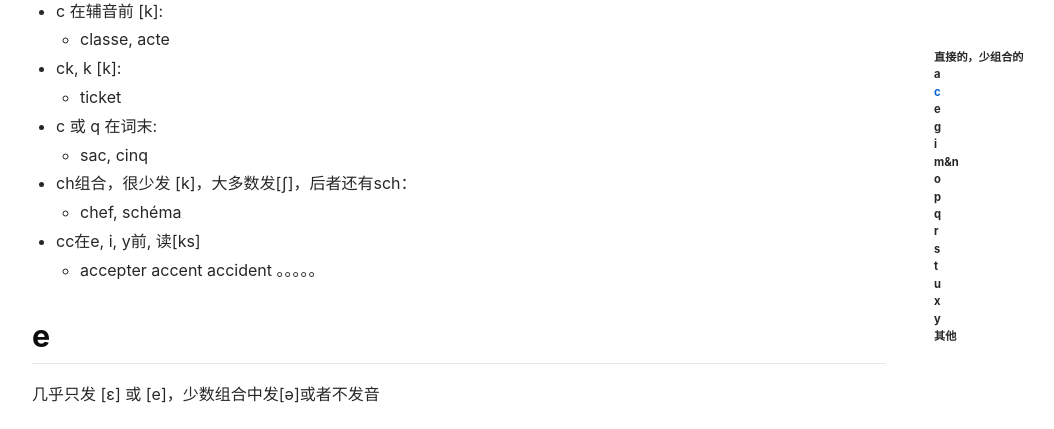
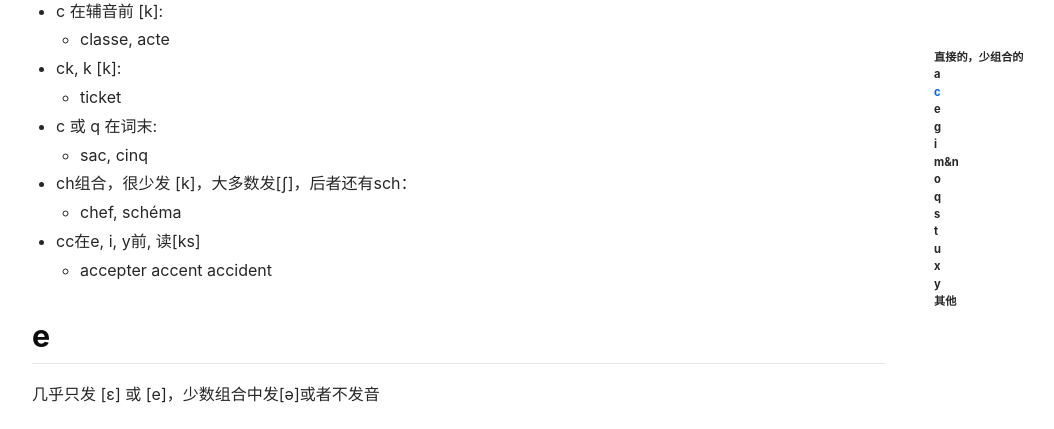
Before and after one commit to Richard-dick/richard-dick.github.io, a Jekyll site: the page built from _posts/2024-10-8-S_Francais-1.md, in a window 1280 px wide and 900 px high, scrolled down 1268 px. Shown: the top 429 px of the window, without its empty margins (71-1125 px from the left). Built offline with Jekyll 4.4.1, drawn with Linux system fonts in a browser that asks for light colours; nearby versions of some CDN libraries; part of the change alters nothing that is shown.

Commit message:
revise some detail for france-1

```diff
--- a/_posts/2024-10-8-S_Francais-1.md
+++ b/_posts/2024-10-8-S_Francais-1.md
@@ -54,8 +54,6 @@ a的发音很直接，无论带什么 accent，都是发 [a] 音。
   - chef, schéma
 - cc在e, i, y前, 读[ks]
   - accepter accent accident
-。。。。。
-
 
 
 ## e
@@ -146,18 +144,11 @@ a的发音很直接，无论带什么 accent，都是发 [a] 音。
 - ô[o]:
   - tôt drôle hôte
 
-## p
-
-直接
 
 ## q
 
 - qu 发 [k]:
   - qui quel disque casque
-
-## r
-
-直接
 
 ## s
 
@@ -240,6 +231,7 @@ x一般读[ks]
 鼻腔元音多加 nm
 
 yn,ym
+
 ******
 
 - oi, oî, oy, 读[wa]
```
